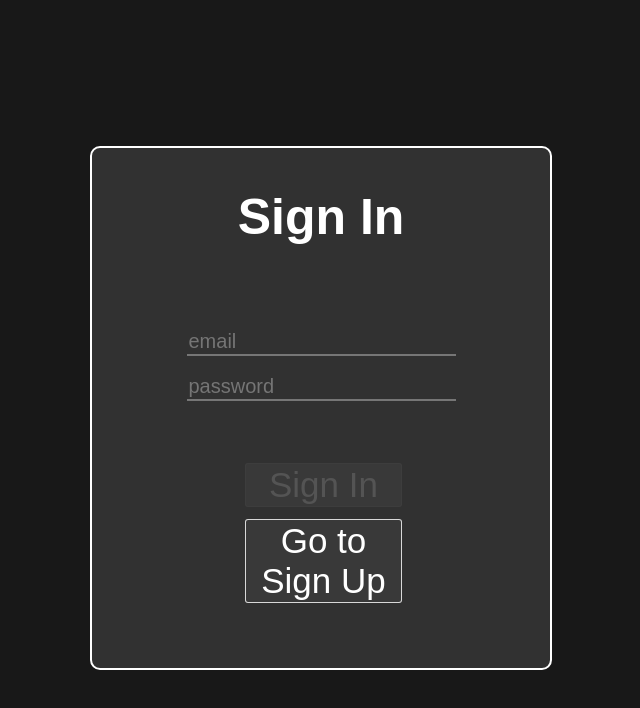
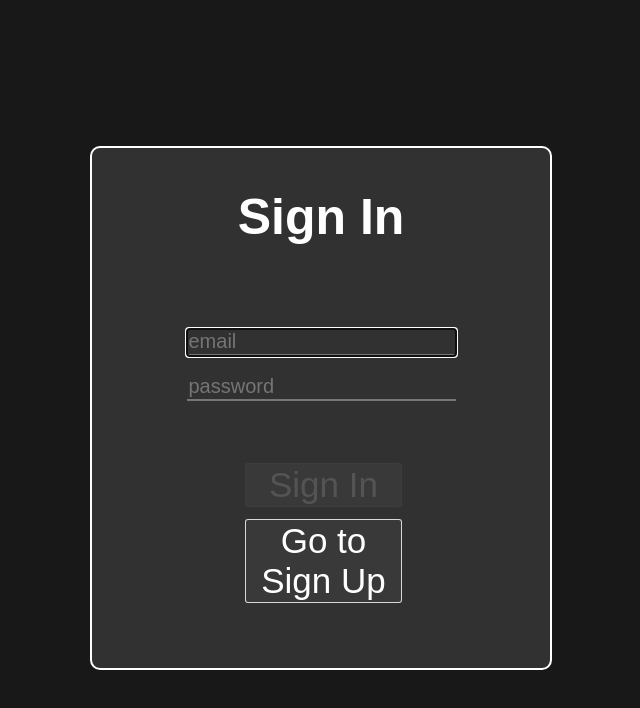
Before and after one commit to dawnheee/wanted-pre-onboarding-frontend, a React (Create React App) app: page /signin in a window 1280 px wide. Shown: the top 708 px of the page, without its empty margins (319-959 px from the left). Built offline with nearby package versions, Linux system fonts and the light colour scheme; the HTML template or start-up script is replaced by a standard one; a web font is replaced by a local one.

Commit message:
버튼 클릭 시 오류 수정

```diff
--- a/src/components/CreateTodo.tsx
+++ b/src/components/CreateTodo.tsx
@@ -1,13 +1,13 @@
 import React from "react";
-import { useState } from "react";
+import { useState, useRef, useEffect } from "react";
 import { postAPI } from "../Axios/apis";
-import styled from "@emotion/styled";
 
 type Props = {
   setIsLoading: (isLoading: boolean) => void;
 };
 function CreateTodo({ setIsLoading }: Props) {
   const [todo, setTodo] = useState("");
+  const ref = useRef<HTMLInputElement>(null!);
 
   const handleChange: React.ChangeEventHandler<HTMLInputElement> = (e) => {
     setTodo(e.target.value);
@@ -24,6 +24,12 @@ function CreateTodo({ setIsLoading }: Props) {
     });
   };
 
+  useEffect(() => {
+    if (ref.current) {
+      ref.current.focus();
+    }
+  }, []);
+
   return (
     <form>
       <input
@@ -32,6 +38,7 @@ function CreateTodo({ setIsLoading }: Props) {
         onChange={handleChange}
         value={todo}
         name="todo"
+        ref={ref}
       />
       <button
         type="submit"
--- a/src/pages/SignIn.tsx
+++ b/src/pages/SignIn.tsx
@@ -1,4 +1,4 @@
-import React from "react";
+import React, { useEffect, useRef } from "react";
 import { postAPI } from "../Axios/apis";
 import { useNavigate } from "react-router-dom";
 import { useValid } from "../hooks/useValid";
@@ -8,6 +8,8 @@ import styled from "@emotion/styled";
 function SignIn() {
   const navigate = useNavigate();
   useCheckToken("/signin");
+  const ref = useRef<HTMLInputElement>(null!);
+
   const { onChangeHandler, userInfo, valid } = useValid();
   const LogInHandler = () => {
     postAPI("/auth/signin", { ...userInfo }).then((res) => {
@@ -17,6 +19,13 @@ function SignIn() {
       }
     });
   };
+
+  useEffect(() => {
+    if (ref.current) {
+      ref.current.focus();
+    }
+  }, []);
+
   return (
     <section>
       <div className="pageName">Sign In</div>
@@ -28,6 +37,7 @@ function SignIn() {
             onChange={onChangeHandler}
             placeholder="email"
             autoComplete="off"
+            ref={ref}
           />
           <input
             data-testid="password-input"
--- a/src/pages/SignUp.tsx
+++ b/src/pages/SignUp.tsx
@@ -1,4 +1,4 @@
-import React from "react";
+import React, { useEffect, useRef } from "react";
 import { useValid } from "hooks/useValid";
 import { useCheckToken } from "hooks/useCheckToken";
 
@@ -6,7 +6,7 @@ import { useNavigate } from "react-router-dom";
 import { postAPI } from "../Axios/apis";
 function SignUp() {
   useCheckToken("/signup");
-
+  const ref = useRef<HTMLInputElement>(null!);
   const { onChangeHandler, userInfo, valid } = useValid();
   const navigate = useNavigate();
 
@@ -17,6 +17,13 @@ function SignUp() {
       }
     });
   };
+
+  useEffect(() => {
+    if (ref.current) {
+      ref.current.focus();
+    }
+  }, []);
+
   return (
     <section>
       <div className="pageName">SignUp</div>
@@ -29,6 +36,7 @@ function SignUp() {
             name="email"
             onChange={onChangeHandler}
             autoComplete="off"
+            ref={ref}
           />
           <input
             data-testid="password-input"
```
